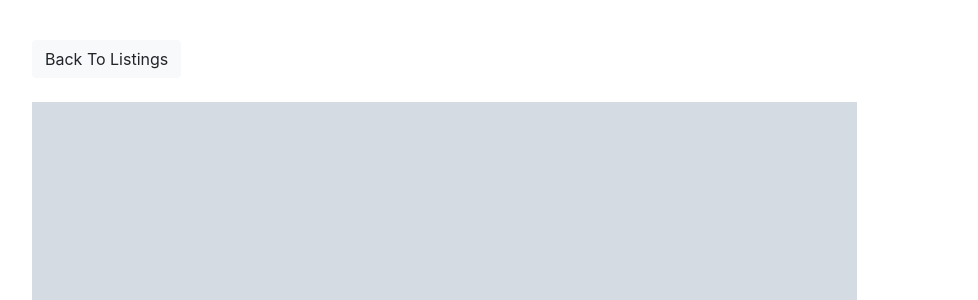
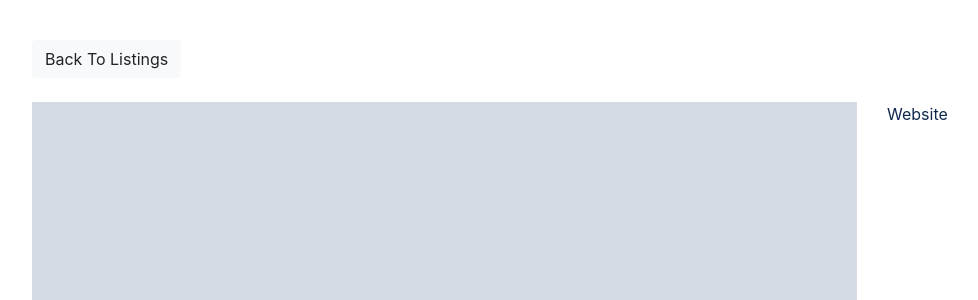
Before and after one commit to seabazz/btre, a Django app: page /listings/1 in a window 1280 px wide. Shown: the part 475-775 px from the top of the page, without its empty margins (53-1031 px from the left). Run offline with Django 3.2, Linux system fonts and the light colour scheme; tables that the repository leaves empty hold one stand-in row (values such as "Sample post"); grey boxes marked "Sample" are stand-in pictures; some libraries are stand-ins or nearby versions.

Commit message:
fix external links

```diff
--- a/templates/listings/listing.html
+++ b/templates/listings/listing.html
@@ -143,6 +143,9 @@
                 </div>
               </div>
             </div>
+            <div class="col-md-3">
+              <a href="http://{{listing.bedrooms}}">Website</a>
+            </div>
            <!--<div class="col-md-3">
                         <a href="{% url 'listing' listing.id %}" class="btn btn-secondary btn-block">Go to Website</a>
               <div class="card mb-3">
```
